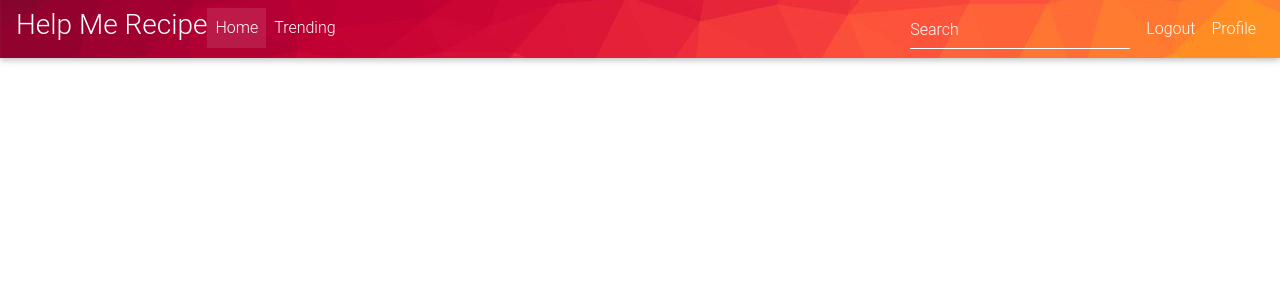
After one commit to abigehl/Cs307GroupProject, a Flask app: template templates/trending.html in a window 1280 px wide. The commit adds this page. Shown: the top 300 px of the page. Run offline with Flask 2, Linux system fonts and the light colour scheme; the template is opened without the code that fills it, so the values that code supplies are empty; some libraries are stand-ins or nearby versions.

Commit message:
AbigehlIsAwesome

```diff
--- a/templates/homepage.html
+++ b/templates/homepage.html
@@ -45,7 +45,7 @@
                   </a>
                 </li>
                 <li class="nav-item">
-                    <a class="nav-link" href="#">Trending</a>
+                    <a class="nav-link" href="#">Our Mission</a>
                   </li>
               </ul>
               <!-- Links -->
--- /dev/null
+++ b/templates/trending.html
@@ -0,0 +1,95 @@
+<!DOCTYPE html>
+<html lang="en">
+<head>
+        <meta charset="utf-8">
+        <meta name="viewport" content="width=device-width, initial-scale=1">
+
+        <title>Help Me Recipe</title>
+
+        <!-- Font Awesome -->
+<link rel="stylesheet" href="https://maxcdn.bootstrapcdn.com/font-awesome/4.7.0/css/font-awesome.min.css">
+<!-- Bootstrap core CSS -->
+<link href="https://cdnjs.cloudflare.com/ajax/libs/twitter-bootstrap/4.1.3/css/bootstrap.min.css" rel="stylesheet">
+<!-- Material Design Bootstrap -->
+<link href="https://cdnjs.cloudflare.com/ajax/libs/mdbootstrap/4.5.11/css/mdb.min.css" rel="stylesheet">
+<!-- JQuery -->
+<script type="text/javascript" src="https://cdnjs.cloudflare.com/ajax/libs/jquery/3.3.1/jquery.min.js"></script>
+<!-- Bootstrap tooltips -->
+<script type="text/javascript" src="https://cdnjs.cloudflare.com/ajax/libs/popper.js/1.14.4/umd/popper.min.js"></script>
+<!-- Bootstrap core JavaScript -->
+<script type="text/javascript" src="https://cdnjs.cloudflare.com/ajax/libs/twitter-bootstrap/4.1.3/js/bootstrap.min.js"></script>
+<!-- MDB core JavaScript -->
+<script type="text/javascript" src="https://cdnjs.cloudflare.com/ajax/libs/mdbootstrap/4.5.11/js/mdb.min.js"></script>
+</head>
+
+<div style="background-image: url(Images/bg.png); ">
+        <!--Navbar-->
+        <nav style="background-image: url(Images/navbar.jpg)">
+        <nav class="navbar navbar-expand-lg navbar-dark transparent">
+
+          <!-- Collapse button -->
+            <button class="navbar-toggler" type="button" data-toggle="collapse" data-target="#basicExampleNav"
+              aria-controls="basicExampleNav" aria-expanded="false" aria-label="Toggle navigation">
+              <span class="navbar-toggler-icon"></span>
+            </button>
+            <!-- Collapsible content -->
+            <div class="collapse navbar-collapse" id="basicExampleNav">
+              <!-- Links -->
+              <ul class="navbar-nav mr-auto">
+                <li class="nav-item">
+                    <h3 class="text-white">Help Me Recipe</h3>
+                </li>
+                <li class="nav-item active">
+                  <a class="nav-link" href="#">Home
+                    <span class="sr-only">(current)</span>
+                  </a>
+                </li>
+                <li class="nav-item">
+                    <a class="nav-link" href="#">Trending</a>
+                  </li>
+              </ul>
+              <!-- Links -->
+            </div>
+            <!-- Collapsible content -->
+            <form class="form-inline">
+                <div class="md-form my-0">
+                  <input class="form-control mr-sm-2" type="text" placeholder="Search" aria-label="Search">
+                </div>
+                <ul class="navbar-nav mr-auto">
+                    <li class="nav-item">
+                        <a class="nav-link" href="#">Logout</a>
+                      </li>
+                      <li class="nav-item">
+                        <a class="nav-link" href="#">Profile</a>
+                      </li>
+                </ul>
+
+              </form>
+          </nav>
+          </nav>
+          <!--/.Navbar-->
+        <body>
+
+          <!-- Start your project here-->
+
+          <!-- /Start your project here-->
+
+
+
+
+
+
+
+          <!-- SCRIPTS -->
+          <!-- JQuery -->
+          <script type="text/javascript" src="js/jquery-3.3.1.min.js"></script>
+          <!-- Bootstrap tooltips -->
+          <script type="text/javascript" src="js/popper.min.js"></script>
+          <!-- Bootstrap core JavaScript -->
+          <script type="text/javascript" src="js/bootstrap.min.js"></script>
+          <!-- MDB core JavaScript -->
+          <script type="text/javascript" src="js/mdb.min.js"></script>
+        </body>
+        </div>
+
+        </html>
```
